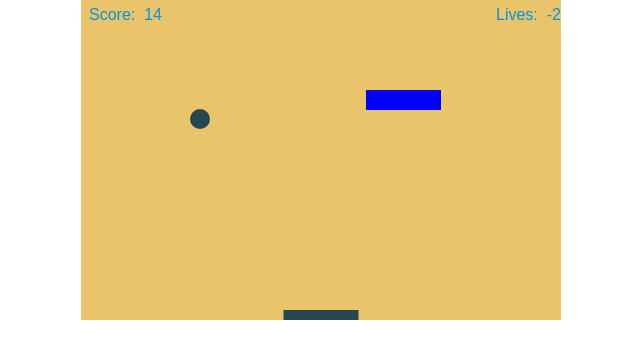
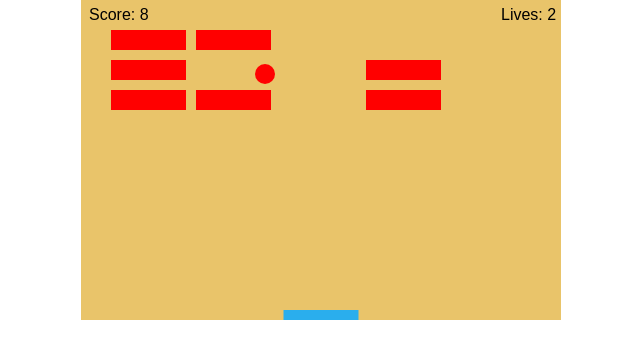
Before and after one commit to fmagana14/BreakoutTutorial, a website with bundled scripts: page index.html in a window 1280 px wide. Shown: the whole page, without its empty margins (319-959 px from the left). Built offline with nearby package versions, Linux system fonts and the light colour scheme.

Commit message:
completed bundling work

```diff
--- a/Bricks.js
+++ /dev/null
@@ -1,47 +0,0 @@
-import Brick from "./Brick.js";
-
-class Bricks {
-  constructor(cols, rows, width, height, padding, offsetTop, offsetLeft, color) {
-    this.cols = cols;
-    this.rows = rows;
-    this.width = width;
-    this.height = height;
-    this.padding = padding;
-    this.offsetTop = offsetTop;
-    this.offsetLeft = offsetLeft;
-    this.color = color;
-    this.bricks = [];
-    this.init();
-  }
-
-  init() {
-    for (let c = 0; c < this.cols; c += 1) {
-      this.bricks[c] = [];
-      for (let r = 0; r < this.rows; r += 1) {
-        const brickX = c * (this.width + this.padding) + this.offsetLeft;
-        const brickY = r * (this.height + this.padding) + this.offsetTop;
-        console.log('bricksMade');
-        this.bricks[c][r] = new Brick(
-          brickX,
-          brickY,
-          this.width,
-          this.height,
-          this.color,
-        );
-      }
-    }
-  }
-
-  render(ctx) {
-    for (let c = 0; c < this.cols; c += 1) {
-      for (let r = 0; r < this.rows; r += 1) {
-        const brick = this.bricks[c][r];
-        if (brick.status === 1) {
-          brick.render(ctx);
-        }
-      }
-    }
-  }
-}
-
-export default Bricks;
--- a/Game.js
+++ /dev/null
@@ -1,205 +0,0 @@
-import Background from "./background.js";
-import Ball from "./Ball.js";
-import Bricks from "./bricks.js";
-import GameLabel from "./GameLabel.js";
-import Lives from "./Lives.js";
-import Score from "./Score.js";
-import Paddle from "./Paddle.js";
-
-// import all classes except game label
-class Game {
-  constructor(CanvasId, ctx) {
-    this.canvas = CanvasId;
-    this.ctx = ctx;
-
-    this.ballRadius = 10;
-    // paddle sizing
-    this.paddleHeight = 10;
-    this.paddleWidth = 75;
-    this.brickRowCount = 3;
-    this.brickColumnCount = 5;
-    this.brickWidth = 80;
-    this.brickHeight = 20;
-    this.brickPadding = 10;
-    this.brickOffsetTop = 30;
-    this.brickOffsetLeft = 30;
-    this.paddleXStart = (this.canvas.width - this.paddleWidth) / 2;
-    this.paddleYStart = this.canvas.height - this.paddleHeight;
-    this.gameOverMessage = "GAME OVER";
-    this.objectColor = "#264653";
-
-    this.ball = new Ball(0, 0, 2, -2, this.ballRadius, this.objectColor);
-    // eslint-disable-next-line max-len
-    this.paddle = new Paddle(
-      this.paddleXStart,
-      this.paddleYStart,
-      this.paddleWidth,
-      this.paddleHeight,
-      this.objectColor
-    );
-    this.bricks = new Bricks(
-      (this.brickColumnCount = 5),
-      (this.brickRowCount = 3),
-      (this.brickWidth = 75),
-      (this.brickHeight = 20),
-      (this.brickPadding = 10),
-      (this.brickOffsetTop = 30),
-      (this.brickOffsetLeft = 30),
-      (this.objectColor = "blue")
-    );
-    //
-    this.scoreLable = new GameLabel("Score: ", 8, 20);
-    this.livesLable = new GameLabel("Lives: ", this.canvas.width - 65, 20);
-
-    this.rightPressed = false;
-    this.leftPressed = false;
-
-    this.setup();
-
-    this.draw();
-  }
-
-  setup() {
-    this.livesLable.value = 3;
-
-    this.resetBallAndPaddle();
-
-    document.addEventListener(
-      "keydown",
-      (e) => {
-        this.keyDownHandler(e);
-      },
-      false
-    );
-    document.addEventListener("keyup", this.keyUpHandler.bind(this), false);
-    document.addEventListener(
-      "mousemove",
-      this.mouseMoveHandler.bind(this),
-      false
-    );
-  }
-
-  resetBallAndPaddle() {
-    this.ball.x = this.canvas.width / 2;
-    this.ball.y = this.canvas.height - 30;
-    this.ball.dx = 3;
-    this.ball.dy = -3;
-    this.paddle.x = this.paddleXStart;
-  }
-
-  collisionDetection() {
-    for (let c = 0; c < this.bricks.cols; c += 1) {
-      for (let r = 0; r < this.bricks.rows; r += 1) {
-        const brick = this.bricks.bricks[c][r];
-        if (brick.status === 1) {
-          if (
-            this.ball.x > brick.x &&
-            this.ball.x < brick.x + this.brickWidth &&
-            this.ball.y > brick.y &&
-            this.ball.y < brick.y + this.brickHeight
-          ) {
-            this.ball.dy = -this.ball.dy;
-            brick.status = 0;
-
-            this.scoreLable.value += 1;
-            if (this.scoreLable.value === this.bricks.cols * this.bricks.rows) {
-              alert("YOU WIN, CONGRATULATIONS!");
-              document.location.reload();
-            }
-          }
-        }
-      }
-    }
-  }
-
-  movePaddle() {
-    if (
-      this.rightPressed &&
-      this.paddle.x < this.canvas.width - this.paddle.width
-    ) {
-      this.paddle.x += 7;
-      this.paddle.moveBy(7, 0);
-    } else if (this.leftPressed && this.paddle.x > 0) {
-      this.paddle.x -= 7;
-      this.paddle.moveBy(-7, 0);
-    }
-  }
-
-  collisionWithCanvasAndPaddle() {
-    if (
-      this.ball.x + this.ball.dx > this.canvas.width - this.ball.radius ||
-      this.ball.x + this.ball.dx < this.ball.radius
-    ) {
-      this.ball.dx = -this.ball.dx;
-    }
-    if (this.ball.y + this.ball.dy < this.ball.radius) {
-      this.ball.dy = -this.ball.dy;
-    } else if (
-      this.ball.y + this.ball.dy >
-      this.canvas.height - this.ball.radius
-    ) {
-      if (
-        this.ball.x > this.paddle.x &&
-        this.ball.x < this.paddle.x + this.paddle.width
-      ) {
-        this.ball.dy = -this.ball.dy;
-      } else {
-        this.livesLable.value -= 1;
-        if (this.livesLable.value < 1) {
-          alert(this.gameOverMessage);
-          this.ball.x = 50;
-          this.ball.y = 50;
-          document.location.reload();
-        } else {
-          this.resetBallAndPaddle();
-        }
-      }
-    }
-  }
-
-  mouseMoveHandler(e) {
-    const relativeX = e.clientX - this.canvas.offsetLeft;
-    if (relativeX > 0 && relativeX < this.canvas.width) {
-      this.paddle.moveTo(relativeX - this.paddle.width / 2, this.paddleYStart);
-    }
-    // fix mouse handler only keys work
-  }
-
-  keyDownHandler(e) {
-    if (e.key === "Right" || e.key === "ArrowRight") {
-      this.rightPressed = true;
-    } else if (e.key === "Left" || e.key === "ArrowLeft") {
-      this.leftPressed = true;
-    }
-  }
-
-  keyUpHandler(e) {
-    if (e.key === "Right" || e.key === "ArrowRight") {
-      this.rightPressed = false;
-    } else if (e.key === "Left" || e.key === "ArrowLeft") {
-      this.leftPressed = false;
-    }
-  }
-
-  draw() {
-    // console.log('***game.draw()****', this);
-    this.ctx.clearRect(0, 0, this.canvas.width, this.canvas.height);
-    this.bricks.render(this.ctx);
-    this.ball.render(this.ctx);
-    this.paddle.render(this.ctx);
-    this.collisionDetection();
-    this.scoreLable.render(this.ctx);
-    this.livesLable.render(this.ctx);
-    this.collisionWithCanvasAndPaddle();
-    this.ball.move();
-    this.movePaddle();
-
-    // requestAnimationFrame(this.draw.bind(this)); ***one way of doing it***
-    // fix above me!!
-    requestAnimationFrame(() => {
-      this.draw();
-    });
-  }
-}
-
-export default Game;
--- a/GameLabel.js
+++ /dev/null
@@ -1,17 +0,0 @@
-class GameLabel {
-  constructor(text, x, y, color, font = '16px Arial') {
-    this.text = text;
-    this.x = x;
-    this.y = y;
-    this.color = color;
-    this.value = 0;
-    this.font = font;
-  }
-
-  render(ctx) {
-    ctx.font = this.font;
-    ctx.fillStyle = '#0095DD';
-    ctx.fillText(`${this.text} ${this.value}`, this.x, this.y);
-  }
-}
-export default GameLabel;
--- a/Lives.js
+++ /dev/null
@@ -1,22 +0,0 @@
-class Lives {
-  constructor(x, y, lives = 3) {
-    this.x = x;
-    this.y = y;
-    this.lives = lives;
-  }
-
-  loseLife() {
-    this.lives -= 1;
-  }
-
-  reset() {
-    this.lives = 3;
-  }
-
-  render(ctx) {
-    ctx.font = this.font;
-    ctx.fillStyle = '#0095DD';
-    ctx.fillText(`${this.lives}`, this.x, this.y);
-  }
-}
-export default Lives;
--- a/Paddle.js
+++ /dev/null
@@ -1,10 +0,0 @@
-import Sprite from './Sprite.js';
-
-class Paddle extends Sprite {
-  constructor(x, y, width, height, color = '#2a9d8f', speed = 8) {
-    super(x, y, width, height, color);
-    this.speed = speed;
-    this.color = color;
-  }
-}
-export default Paddle;
--- a/background.js
+++ /dev/null
@@ -1,15 +0,0 @@
-class Background {
-  constructor(width, height) {
-    this.width = width;
-    this.height = height;
-  }
-
-  render(ctx) {
-    const backgroundGradient = ctx.createLinearGradient(0, 0, 0, this.height);
-    backgroundGradient.addColorStop(0, "green");
-    backgroundGradient.addColorStop(1, "blue");
-    ctx.fillStyle = backgroundGradient;
-    ctx.fillRect(0, 0, this.width, this.height);
-  }
-}
-export default Background;
--- a/main.js
+++ /dev/null
@@ -1,13 +0,0 @@
-// eslint-disable-next-line no-unused-vars, no-undef
-import Game from "./Game.js";
-
-const canvas = document.getElementById("myCanvas");
-const ctx = canvas.getContext("2d");
-const game = new Game(canvas, ctx);
-game.draw();
-// Your main JavaScript logic goes here
-
-// recieving the following error when running index.html
-// game.js:4 Uncaught ReferenceError: canvas is not defined
-// at new Game (game.js:4:16)
-// at main.js:2:14
--- a/Ball.js
+++ b/src/Ball.js
@@ -1,4 +1,4 @@
-import Sprite from './Sprite.js';
+import Sprite from "./Sprite.js";
 
 class Ball extends Sprite {
   constructor(x = 0, y = 0, dx = 2, dy = -2, radius = 10, color = 'red') {
--- a/Brick.js
+++ b/src/Brick.js
@@ -1,7 +1,7 @@
-import Sprite from './Sprite.js';
+import Sprite from "./Sprite.js";
 
 class Brick extends Sprite {
-  constructor(x, y, width = 75, height = 20, color = 'red') {
+  constructor(x, y, width = 75, height = 20, color = "red") {
     super(x, y, width, height, color);
     this.status = 1;
   }
--- /dev/null
+++ b/src/Bricks.js
@@ -0,0 +1,39 @@
+import Brick from "./Brick.js";
+
+class Bricks {
+  constructor(rows = 3, cols = 5) {
+    this.rows = rows;
+    this.cols = cols;
+    this.bricks = [];
+    this.setup();
+  }
+
+  setup() {
+    for (let c = 0; c < this.cols; c += 1) {
+      this.bricks[c] = [];
+      for (let r = 0; r < this.rows; r += 1) {
+        const brick = new Brick();
+        brick.x = c * (brick.width + 10) + 30;
+        brick.y = r * (brick.height + 10) + 30;
+        this.bricks[c][r] = brick;
+      }
+    }
+  }
+
+  getBrick(c, r) {
+    return this.bricks[c][r];
+  }
+
+  render(ctx) {
+    for (let c = 0; c < this.cols; c += 1) {
+      for (let r = 0; r < this.rows; r += 1) {
+        const brick = this.bricks[c][r];
+        if (brick.status === 1) {
+          brick.render(ctx);
+        }
+      }
+    }
+  }
+}
+
+export default Bricks;
--- /dev/null
+++ b/src/Game.js
@@ -0,0 +1,163 @@
+import Ball from './Ball.js';
+import Bricks from './bricks.js';
+import Paddle from './paddle.js';
+import GameLabel from './gamelabel.js';
+
+// --------------------------------------------------------------
+// Constants
+// --------------------------------------------------------------
+
+const canvas = document.getElementById('myCanvas');
+const ctx = canvas.getContext('2d');
+
+const paddleHeight = 10;
+const paddleWidth = 75;
+
+let paddleX = (canvas.width - paddleWidth) / 2;
+
+let rightPressed = false;
+let leftPressed = false;
+
+const ball = new Ball(canvas.width / 2, canvas.height - 30);
+const bricks = new Bricks();
+const paddle = new Paddle(paddleX, canvas.height - paddleHeight);
+const gameLabel = new GameLabel();
+
+// **************************************************************
+// Functions
+// **************************************************************
+
+const collisionDetection = () => {
+  for (let c = 0; c < bricks.cols; c += 1) {
+    for (let r = 0; r < bricks.rows; r += 1) {
+      const b = bricks.getBrick(c, r);
+      if (b.status === 1) {
+        if (
+          ball.x > b.x
+          && ball.x < b.x + b.width
+          && ball.y > b.y
+          && ball.y < b.y + b.height
+        ) {
+          ball.dy = -ball.dy;
+          b.status = 0;
+          gameLabel.score += 1;
+          if (gameLabel.score === bricks.rows * bricks.cols) {
+            alert('YOU WIN, CONGRATS!');
+            gameLabel.score = 0;
+            document.location.reload();
+          }
+        }
+      }
+    }
+  }
+};
+
+const ballmovement = () => {
+  if (
+    ball.x + ball.dx > canvas.width - ball.radius
+    || ball.x + ball.dx < ball.radius
+  ) {
+    ball.dx = -ball.dx;
+  }
+
+  // Bounce the ball off the top, paddle, or hit the bottom of the canvas
+  if (ball.y + ball.dy < ball.radius) {
+    // hit the top
+    ball.dy = -ball.dy;
+  } else if (ball.y + ball.dy > canvas.height - ball.radius) {
+    // hit the bottom
+    if (ball.x > paddle.x && ball.x < paddle.x + paddleWidth) {
+      // Hit the paddle
+      ball.dy = -ball.dy;
+    } else {
+      // Lose a life
+      gameLabel.lives -= 1;
+      if (!gameLabel.lives) {
+        // Game Over
+        // eslint-disable-next-line no-alert
+        alert('GAME OVER'); // * Could be good as a constant
+        ball.x = 200;
+        ball.y = 200;
+        document.location.reload();
+      } else {
+        // Start the over you hit the bottom
+        // ** Set the position of ball and paddle
+        // ** And set the speed and direction of the ball
+        ball.x = canvas.width / 2;
+        ball.y = canvas.height - 30;
+        ball.dx = 2;
+        ball.dy = -2;
+        paddleX = (canvas.width - paddleWidth) / 2;
+      }
+    }
+  }
+};
+
+// --------------------------------------------------------------
+// Game Loop
+// --------------------------------------------------------------
+
+function draw() {
+  ctx.clearRect(0, 0, canvas.width, canvas.height);
+  paddle.render(ctx);
+  bricks.render(ctx);
+  ball.render(ctx);
+  gameLabel.render(ctx);
+  collisionDetection();
+  ballmovement();
+
+  // Move Ball
+  ball.x += ball.dx;
+  ball.y += ball.dy;
+
+  // Check for arrow keys
+  if (rightPressed && paddleX < canvas.width - paddleWidth) {
+    paddleX += 7;
+  } else if (leftPressed && paddleX > 0) {
+    paddleX -= 7;
+  }
+
+  // Draw the screen again
+  requestAnimationFrame(draw);
+}
+
+// --------------------------------------------------------------
+// Event Listeners
+// --------------------------------------------------------------
+
+function keyDownHandler(e) {
+  if (e.keyCode === 39) {
+    rightPressed = true;
+  } else if (e.keyCode === 37) {
+    leftPressed = true;
+  }
+}
+
+function keyUpHandler(e) {
+  if (e.keyCode === 39) {
+    rightPressed = false;
+  } else if (e.keyCode === 37) {
+    leftPressed = false;
+  }
+}
+
+function mouseMoveHandler(e) {
+  const relativeX = e.clientX - canvas.offsetLeft;
+  if (relativeX > 0 && relativeX < canvas.width) {
+    paddle.x = relativeX - paddleWidth / 2;
+  }
+}
+
+// **************************************************************
+// Register Events
+// **************************************************************
+
+document.addEventListener('keydown', keyDownHandler, false);
+document.addEventListener('keyup', keyUpHandler, false);
+document.addEventListener('mousemove', mouseMoveHandler, false);
+
+// **************************************************************
+// Starts program entry point
+// **************************************************************
+
+draw();
--- /dev/null
+++ b/src/GameLabel.js
@@ -0,0 +1,18 @@
+class GameLabel {
+  constructor(canvasWidth, color = 'black', font = '16px Helvetica') {
+    this.canvasWidth = canvasWidth;
+    this.color = color;
+    this.font = font;
+
+    this.lives = 3;
+    this.score = 0;
+  }
+
+  render(ctx) {
+    ctx.font = '16px Arial';
+    ctx.fillStyle = this.color;
+    ctx.fillText(`Lives: ${this.lives}`, 420, 20);
+    ctx.fillText(`Score: ${this.score}`, 8, 20);
+  }
+}
+export default GameLabel;
--- /dev/null
+++ b/src/Paddle.js
@@ -0,0 +1,17 @@
+import Sprite from "./Sprite.js";
+
+class Paddle extends Sprite {
+  constructor(x, y, width = 75, height = 10, color = "#2aaeed") {
+    super(x, y, width, height, color);
+  }
+
+  render(ctx) {
+    ctx.beginPath();
+    ctx.rect(this.x, this.y, this.width, this.height);
+    ctx.fillStyle = this.color;
+    ctx.fill();
+    ctx.closePath();
+  }
+}
+
+export default Paddle;
--- a/Sprite.js
+++ b/src/Sprite.js
@@ -1,5 +1,5 @@
 class Sprite {
-  constructor(x = 0, y = 0, width = 100, height = 100, color = 'red') {
+  constructor(x = 0, y = 0, width = 100, height = 100, color = '#2a9d8f') {
     this.x = x;
     this.y = y;
     this.width = width;
```
Also changed, not shown: index.html (+2 -3 lines), src/Score.js (renamed from Score.js), 1 other file.
